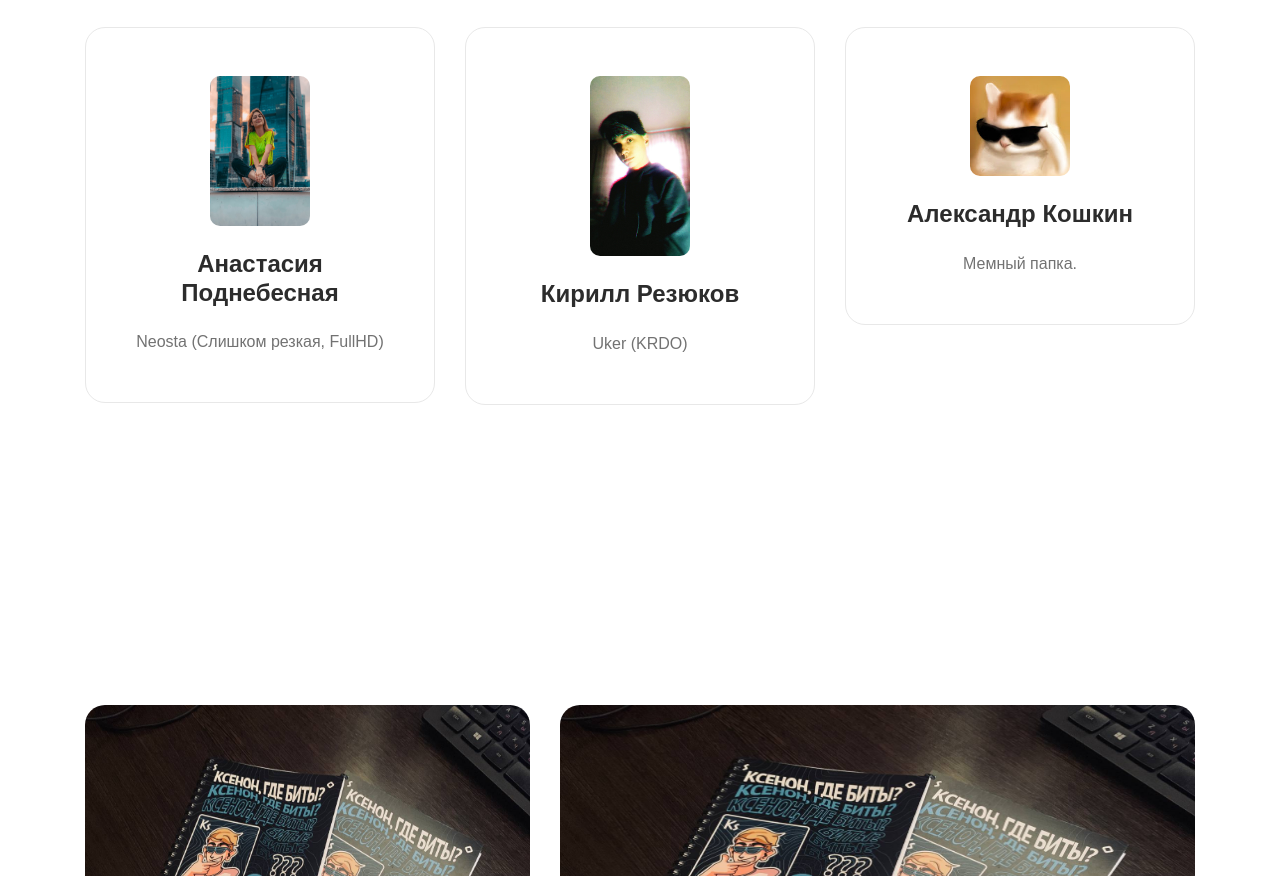
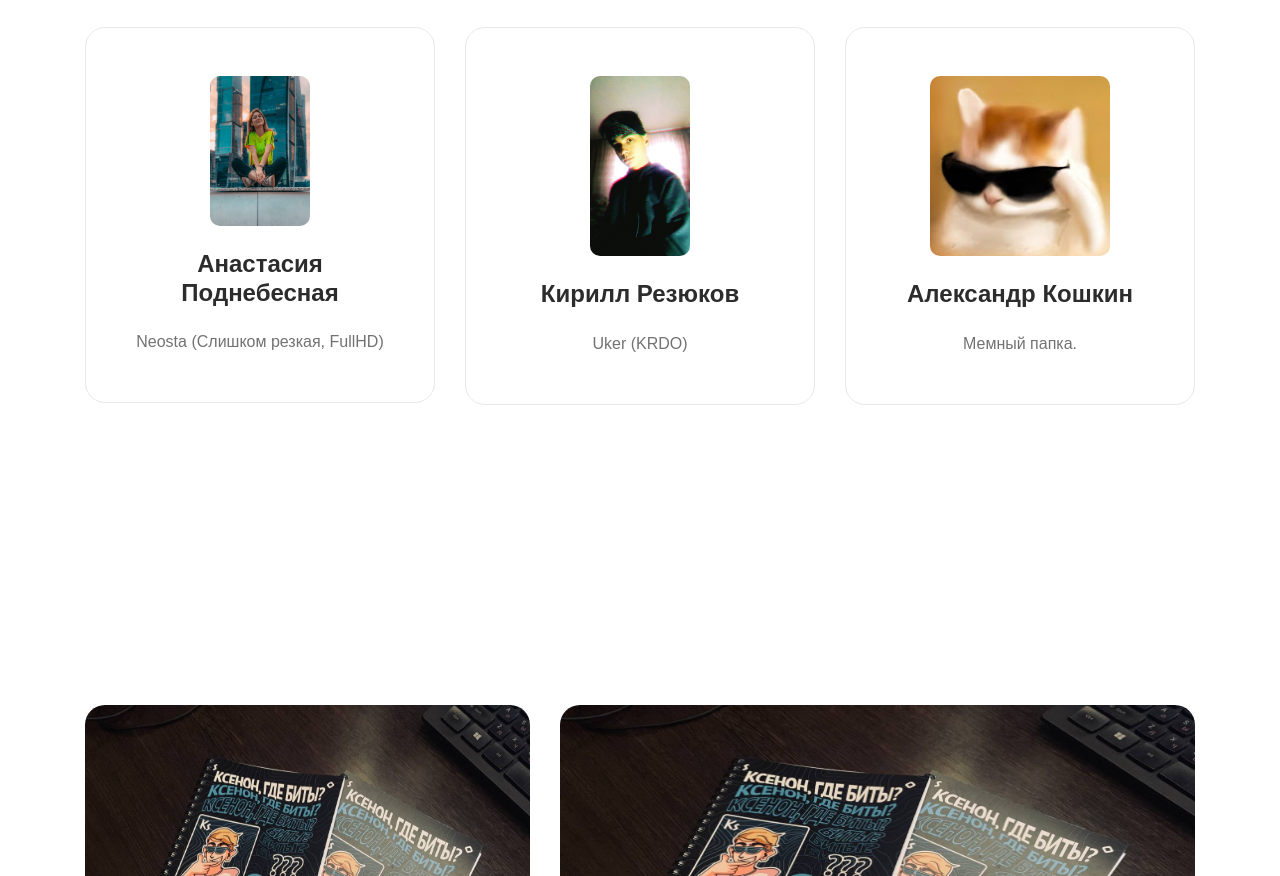
Before and after one commit to ksenonksksks/ksenonksksks.github.io, a plain HTML site: page index.html in a window 1280 px wide. Shown: the part 1495-2371 px from the top of the page. Drawn offline with Linux system fonts and the light colour scheme; a web font is replaced by a local one.

Commit message:
Update index.html

```diff
--- a/index.html
+++ b/index.html
@@ -161,7 +161,7 @@
                 <div class="col-xl-4 col-md-4">
                     <div class="single_service text-center">
                         <div class="icon">
-                            <img src="25.jpg" width="100px" height="100px" alt="">
+                            <img src="25.jpg" width="180px" height="180px" alt="">
                         </div>
                         <h3>Александр Кошкин</h3>
                         <p>Мемный папка.</p>
```
